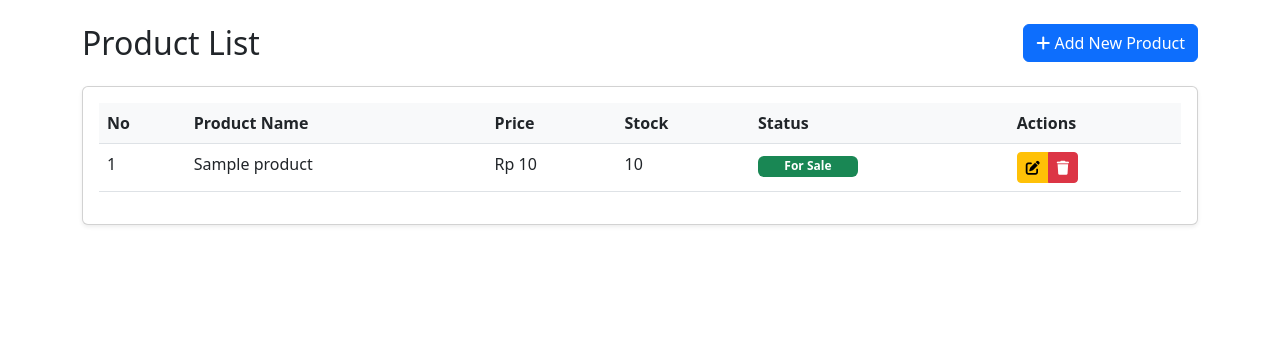
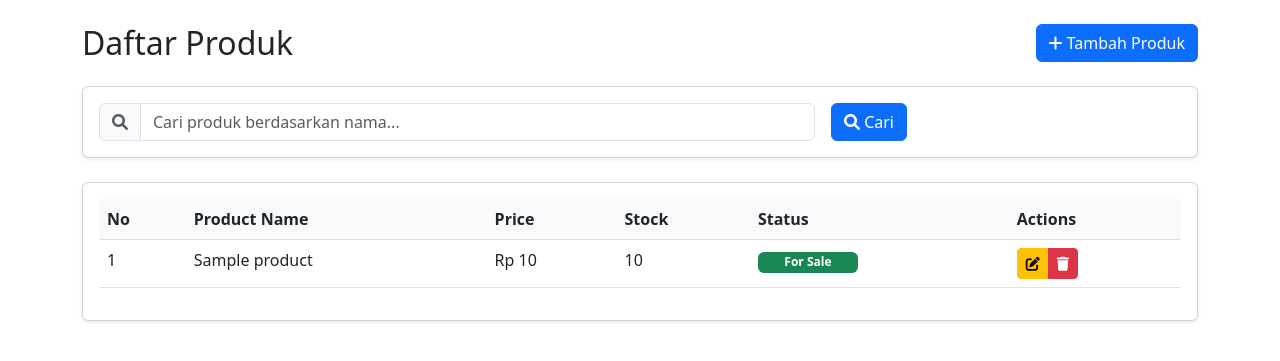
Before and after one commit to katekyosennajr/mj-data, a CodeIgniter app: page /database/ in a window 1280 px wide. Shown: the top 361 px of the page. Run offline with CodeIgniter, Linux system fonts and the light colour scheme; tables that the repository leaves empty or names only in its code hold one stand-in row (values such as "Sample post").

Commit message:
Menambah form pencarian produk dan tampilan saat data kosong

```diff
--- a/application/views/products/index.php
+++ b/application/views/products/index.php
@@ -20,15 +20,29 @@
 <body>
     <div class="container py-4">
         <div class="d-flex justify-content-between align-items-center mb-4">
-            <h2 class="mb-0">Product List</h2>
+            <h2 class="mb-0">Daftar Produk</h2>
             <a href="<?php echo site_url('products/create'); ?>" class="btn btn-primary">
-                <i class="fas fa-plus"></i> Add New Product
+                <i class="fas fa-plus"></i> Tambah Produk
             </a>
         </div>
+
+        <!-- Include Form Pencarian -->
+        <?php $this->load->view('products/search_form'); ?>
 
         <!-- Tabel Produk -->
         <div class="card shadow-sm">
             <div class="card-body">
+                <?php if(empty($products)): ?>
+                    <div class="text-center py-4">
+                        <img src="https://cdn-icons-png.flaticon.com/512/7486/7486744.png"
+                             alt="No products" style="width: 100px; opacity: 0.5">
+                        <p class="text-muted mt-3">
+                            <?= $this->input->get('search') ?
+                                'Tidak ada produk yang cocok dengan pencarian Anda.' :
+                                'Belum ada produk yang ditambahkan.' ?>
+                        </p>
+                    </div>
+                <?php else: ?>
                 <div class="table-responsive">
                     <table class="table table-hover">
                         <thead>
@@ -74,6 +88,7 @@
                         </tbody>
                     </table>
                 </div>
+                <?php endif; ?>
             </div>
         </div>
     </div>
--- /dev/null
+++ b/application/views/products/search_form.php
@@ -0,0 +1,27 @@
+<!-- Form Pencarian -->
+<div class="card shadow-sm mb-4">
+    <div class="card-body">
+        <form action="<?= site_url('products') ?>" method="get" class="row g-3 align-items-center">
+            <div class="col-md-8">
+                <div class="input-group">
+                    <span class="input-group-text bg-light">
+                        <i class="fas fa-search text-muted"></i>
+                    </span>
+                    <input type="text" class="form-control" name="search"
+                           value="<?= $this->input->get('search') ?>"
+                           placeholder="Cari produk berdasarkan nama...">
+                    <?php if($this->input->get('search')): ?>
+                        <a href="<?= site_url('products') ?>" class="btn btn-outline-secondary">
+                            <i class="fas fa-times"></i>
+                        </a>
+                    <?php endif; ?>
+                </div>
+            </div>
+            <div class="col-auto">
+                <button type="submit" class="btn btn-primary">
+                    <i class="fas fa-search"></i> Cari
+                </button>
+            </div>
+        </form>
+    </div>
+</div>
```
Also changed, not shown: application/views/products/temp_index.php (added).
